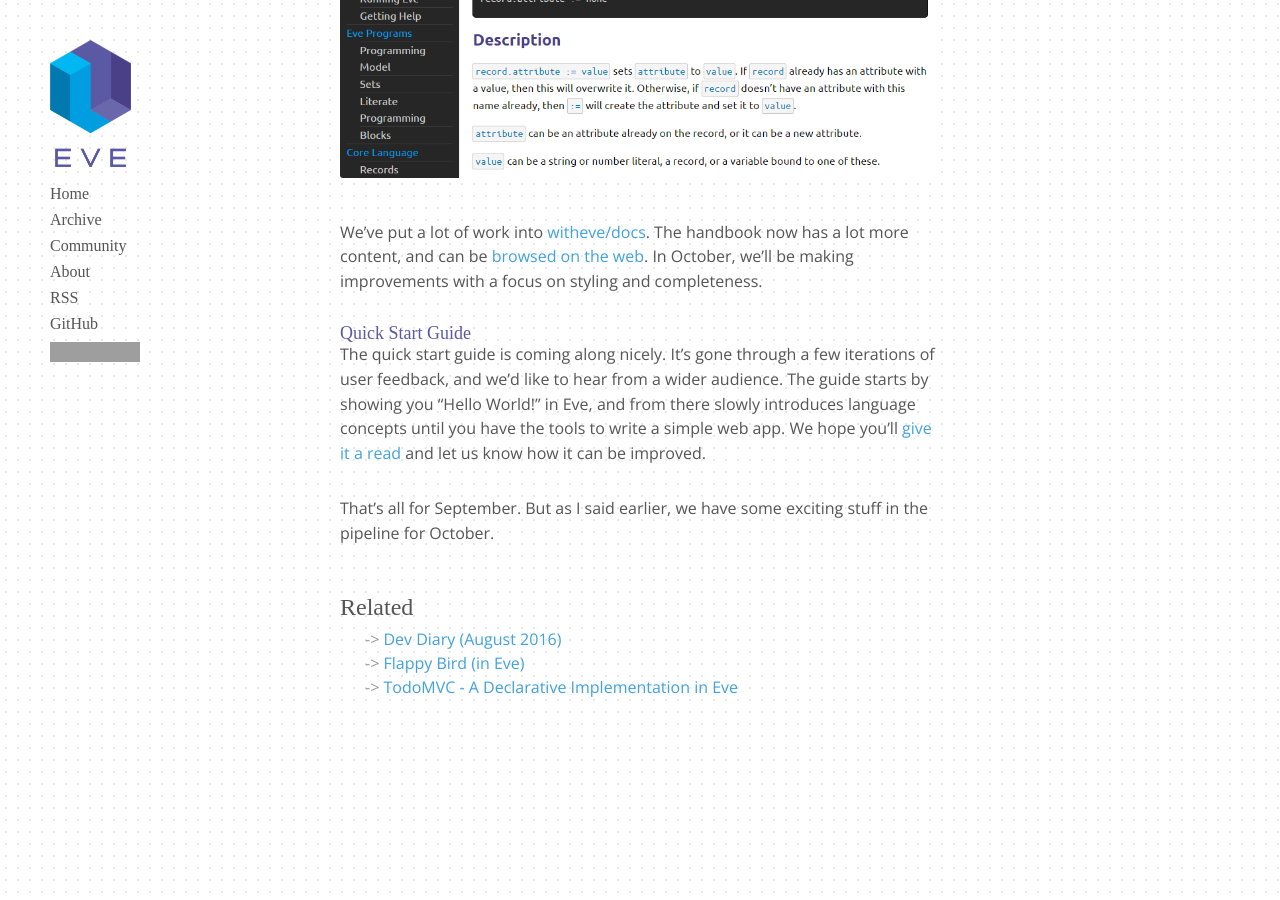
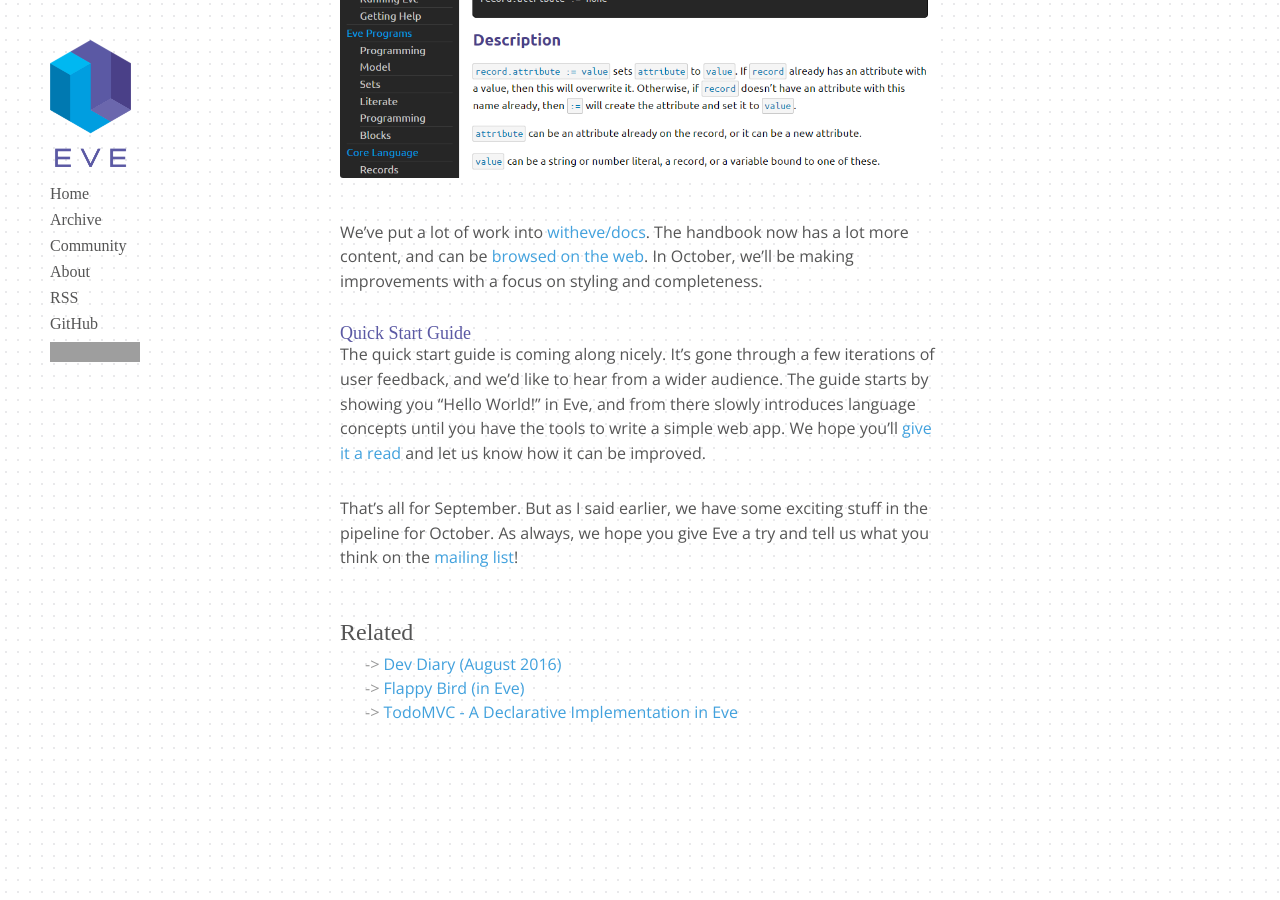
Before and after one commit to Kodowa/incidentalcomplexity, a Jekyll site: the page built from _posts/2016-10-05-september.md, in a window 1280 px wide and 900 px high, scrolled down 6110 px. Built offline with Jekyll 4.4.1, drawn with Linux system fonts in a browser that asks for light colours; some web fonts are replaced; grey boxes are pictures that could not be loaded.

Commit message:
final adjustments

```diff
--- a/_posts/2016-10-05-september.md
+++ b/_posts/2016-10-05-september.md
@@ -117,4 +117,6 @@
 
 [7.0]: https://witheve.github.io/docs/guides/quickstart/
 
-That's all for September. But as I said earlier, we have some exciting stuff in the pipeline for October.
+That's all for September. But as I said earlier, we have some exciting stuff in the pipeline for October. As always, we hope you give Eve a try and tell us what you think on the [mailing list][8.0]!
+
+[8.0]: https://groups.google.com/forum/#!forum/eve-talk
```
